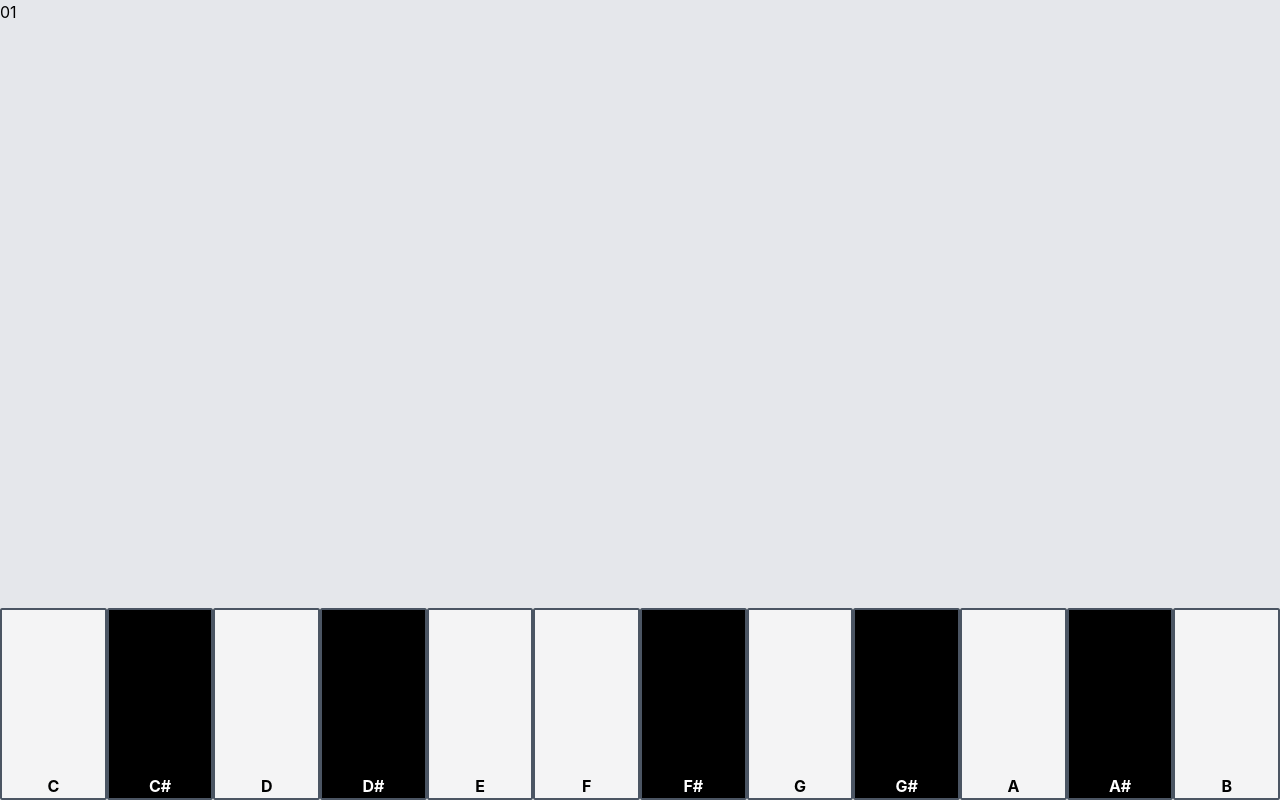
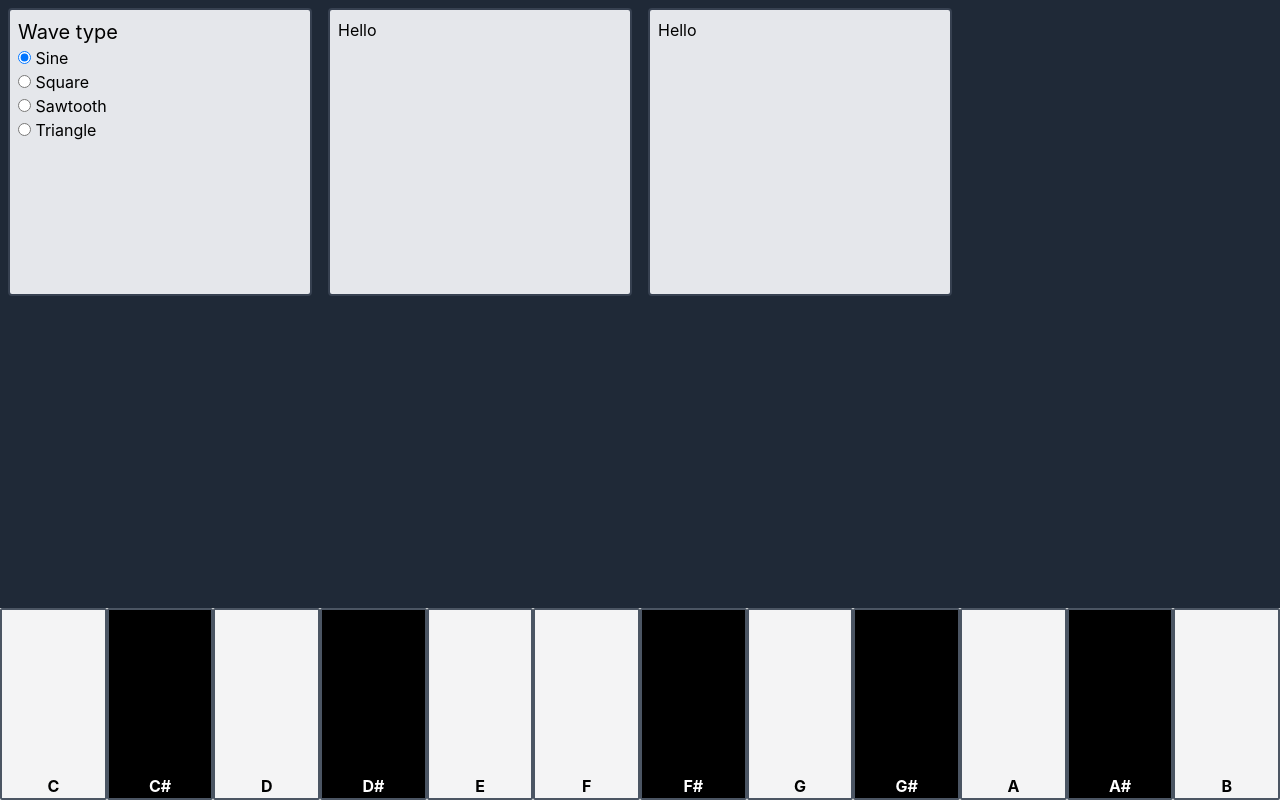
Before and after one commit to AleSua93/web-audio-synth, a Next.js app: page / in a window 1280 px wide. Built offline with nearby package versions, Linux system fonts and the light colour scheme.

Commit message:
add wave type setting

```diff
--- a/components/piano-roll.tsx
+++ /dev/null
@@ -1,26 +0,0 @@
-import React, { KeyboardEvent, useState } from "react"
-import Notes from "../constants/notes";
-import Note from "../models/note";
-import PianoKey from "./piano-key";
-
-const PianoRoll = () => {
-  const [audioContext, _setAudioContext] = useState(new AudioContext())
-  const [pressedEvent, setPressedEvent] = useState<KeyboardEvent>()
-
-  return (
-    <div className="flex w-full" tabIndex={0} onKeyDown={setPressedEvent} onKeyUp={setPressedEvent}>
-      {Notes.map((n: Note) => {
-        return (
-          <PianoKey
-            audioContext={audioContext}
-            key={n.name}
-            note={n}
-            keyPressedEvent={pressedEvent}
-          />
-        )
-      })}
-    </div>
-  )
-}
-
-export default PianoRoll;
--- /dev/null
+++ b/components/piano-roll/index.tsx
@@ -0,0 +1,37 @@
+import React, { KeyboardEvent, useEffect, useState } from "react"
+import Notes from "../../constants/notes";
+import AudioSettings from "../../models/audio-settings";
+import Note from "../../models/note";
+import PianoKey from "./piano-key";
+
+interface PianoRollProps {
+  audioSettings: AudioSettings
+}
+
+const PianoRoll = ({ audioSettings }: PianoRollProps) => {
+  const [audioContext, _setAudioContext] = useState(new AudioContext())
+  const [pressedEvent, setPressedEvent] = useState<KeyboardEvent>()
+
+  return (
+    <div
+      className="flex w-full"
+      tabIndex={0}
+      onKeyDown={setPressedEvent}
+      onKeyUp={setPressedEvent}
+    >
+      {Notes.map((n: Note) => {
+        return (
+          <PianoKey
+            audioContext={audioContext}
+            key={n.name}
+            note={n}
+            keyPressedEvent={pressedEvent}
+            audioSettings={audioSettings}
+          />
+        )
+      })}
+    </div>
+  )
+}
+
+export default PianoRoll;
--- a/components/piano-key.tsx
+++ b/components/piano-roll/piano-key.tsx
@@ -1,16 +1,22 @@
 import React, { KeyboardEvent, SyntheticEvent, useCallback, useEffect, useRef, useState } from "react"
-import Note from "../models/note"
-import Oscillator from "../models/oscillator"
+import AudioSettings from "../../models/audio-settings"
+import Note from "../../models/note"
+import Oscillator from "../../models/oscillator"
 
 interface PianoKeyProps {
   audioContext: AudioContext
   note: Note
+  audioSettings: AudioSettings
   keyPressedEvent?: KeyboardEvent
 }
 
-const PianoKey = ({ audioContext, note, keyPressedEvent }: PianoKeyProps) => {
+const PianoKey = ({ audioContext, note, keyPressedEvent, audioSettings }: PianoKeyProps) => {
   const [oscillator, _setOscillator] = useState(new Oscillator(audioContext, note.frequency))
   const [isPressed, setIsPressed] = useState<boolean>()
+
+  useEffect(() => {
+    oscillator.setAudioSettings(audioSettings)
+  }, [audioSettings])
 
   useEffect(() => {
     if (isPressed) {
--- /dev/null
+++ b/components/settings/index.tsx
@@ -0,0 +1,34 @@
+import React, { ChangeEvent } from "react"
+import AudioSettings from "../../models/audio-settings";
+import SettingCard from "./setting-card";
+import WaveSelector from "./wave-selector";
+
+interface SettingsProps {
+  settings: AudioSettings
+  setSettings: (settings: AudioSettings) => void
+}
+
+const Settings = ({ settings, setSettings }: SettingsProps) => {
+  const onWaveTypeChanged = (ev: ChangeEvent<HTMLInputElement>) => {
+    setSettings({
+      ...settings,
+      waveType: ev.target.value as OscillatorType
+    })
+  }
+
+  return (
+    <div className='grid grid-cols-4 grid-rows-2 gap-4 h-full p-2 bg-gray-800'>
+      <SettingCard>
+        <WaveSelector waveType={settings.waveType} onWaveTypeChanged={onWaveTypeChanged}/>
+      </SettingCard>
+      <SettingCard>
+        <div>Hello</div>
+      </SettingCard>
+      <SettingCard>
+        <div>Hello</div>
+      </SettingCard>
+    </div>
+  )
+}
+
+export default Settings;
--- /dev/null
+++ b/components/settings/setting-card/index.tsx
@@ -0,0 +1,13 @@
+interface SettingCardProps {
+  children: React.ReactNode
+}
+
+const SettingCard = ({ children }: SettingCardProps) => {
+  return (
+    <div className="bg-gray-200 border-2 border-gray-700 p-2 rounded">
+      {children}
+    </div>
+  )
+}
+
+export default SettingCard
--- /dev/null
+++ b/components/settings/wave-selector/index.tsx
@@ -0,0 +1,48 @@
+import React, { ChangeEvent } from "react"
+
+interface WaveSelectorProps {
+  waveType: string
+  onWaveTypeChanged: (ev: ChangeEvent<HTMLInputElement>) => void
+}
+
+const WaveSelector = ({ waveType, onWaveTypeChanged }: WaveSelectorProps) => {
+  return (
+    <div className="flex flex-col">
+      <h2 className="text-xl">Wave type</h2>
+      <span>
+        <input
+          type="radio"
+          value='sine'
+          checked={waveType === 'sine'}
+          onChange={onWaveTypeChanged}
+        /> Sine
+      </span>
+      <span>
+        <input
+          type="radio"
+          value='square'
+          checked={waveType === 'square'}
+          onChange={onWaveTypeChanged}
+        /> Square
+      </span>
+      <span>
+        <input
+          type="radio"
+          value='sawtooth'
+          checked={waveType === 'sawtooth'}
+          onChange={onWaveTypeChanged}
+        /> Sawtooth
+      </span>
+      <span>
+        <input
+          type="radio"
+          value='triangle'
+          checked={waveType === 'triangle'}
+          onChange={onWaveTypeChanged}
+        /> Triangle
+      </span>
+    </div>
+  )
+}
+
+export default WaveSelector;
--- /dev/null
+++ b/models/audio-settings.ts
@@ -0,0 +1,3 @@
+export default interface AudioSettings {
+  waveType: OscillatorType
+}
--- a/models/oscillator.ts
+++ b/models/oscillator.ts
@@ -1,6 +1,9 @@
+import AudioSettings from "./audio-settings"
+
 export default class Oscillator {
-  initialGain: number = 0.75
+  initialGain: number = 0.5
   delta: number = 0.02 // In seconds
+  waveType: OscillatorType = 'sine'
 
   oscillatorNode: OscillatorNode
   gainNode: GainNode
@@ -17,7 +20,7 @@ export default class Oscillator {
 
   play() {
     this.oscillatorNode = this.audioContext.createOscillator()
-    this.oscillatorNode.type = 'sine'
+    this.oscillatorNode.type = this.waveType
     this.oscillatorNode.frequency.setValueAtTime(this.frequency, this.audioContext.currentTime)
 
     this.oscillatorNode.connect(this.gainNode).connect(this.audioContext.destination)
@@ -42,4 +45,8 @@ export default class Oscillator {
       this.oscillatorNode.stop();
     }, this.delta * 1000)
   }
+
+  setAudioSettings(settings: AudioSettings) {
+    this.waveType = settings.waveType
+  }
 }
--- a/pages/index.tsx
+++ b/pages/index.tsx
@@ -1,6 +1,9 @@
 import type { NextPage } from 'next'
 import Layout from '../components/layout'
 import dynamic from 'next/dynamic'
+import Settings from '../components/settings'
+import { useState } from 'react'
+import AudioSettings from '../models/audio-settings'
 
 const PianoRollWithNoSSR = dynamic(
   () => import('../components/piano-roll'),
@@ -8,11 +11,15 @@ const PianoRollWithNoSSR = dynamic(
 )
 
 const Home: NextPage = () => {
+  const [audioSettings, setAudioSettings] = useState<AudioSettings>({
+    waveType: 'sine'
+  })
+
   return (
     <Layout>
       <div className="flex flex-col flex-grow justify-between">
-        <div className='bg-gray-200 h-full'>01</div>
-        <PianoRollWithNoSSR />
+        <Settings settings={audioSettings} setSettings={setAudioSettings}/>
+        <PianoRollWithNoSSR audioSettings={audioSettings}/>
       </div>
     </Layout>
   )
```
